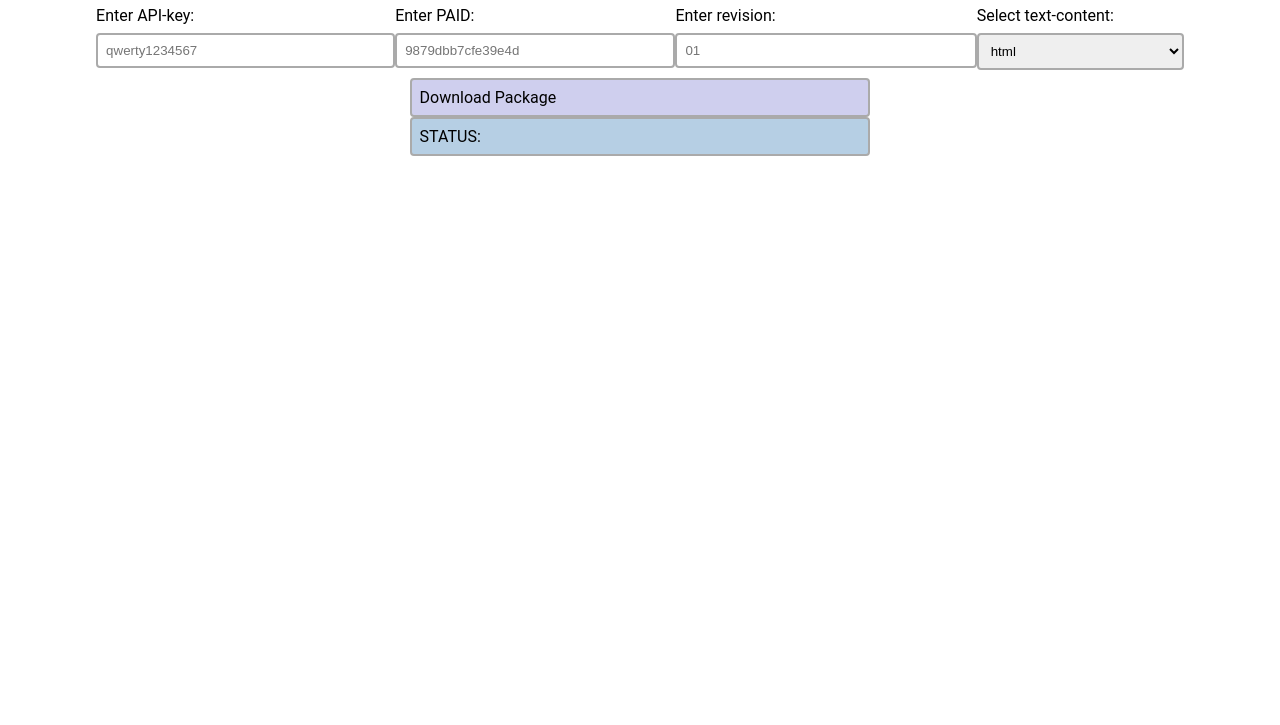
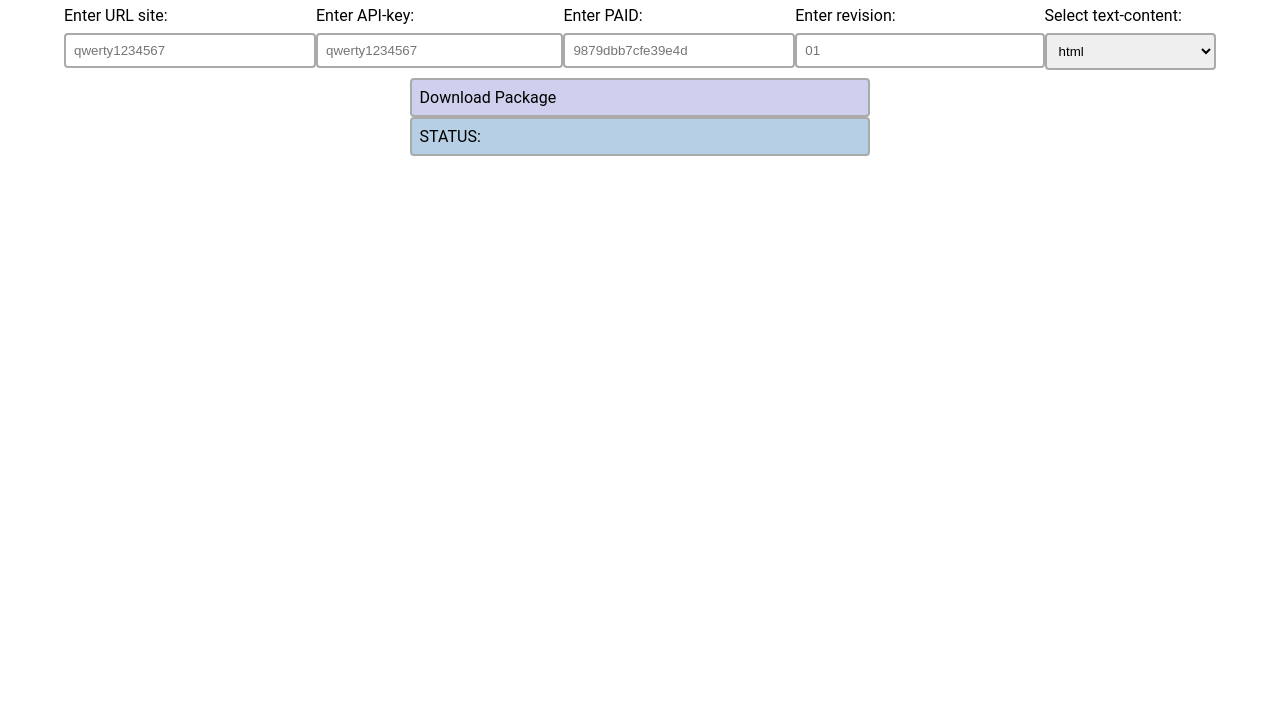
Before and after one commit to texttree/JsBiblePack3_16, a website built with webpack: page src/index.html in a window 1280 px wide. Shown: the part 75-800 px from the top of the page. Built offline with nearby package versions, Linux system fonts and the light colour scheme.

Commit message:
Добавлен input для ввода url сайта

```diff
--- a/src/index.html
+++ b/src/index.html
@@ -14,6 +14,10 @@
   </div>
 
   <div class="input-data">
+    <div class="api-url input">
+      <label for="url-src"> Enter URL site:</label>
+      <input type="text" id="url-src" placeholder="qwerty1234567">
+    </div>
     <div class="api-key input">
       <label for="key-src"> Enter API-key:</label>
       <input type="text" id="key-src" placeholder="qwerty1234567">
```
